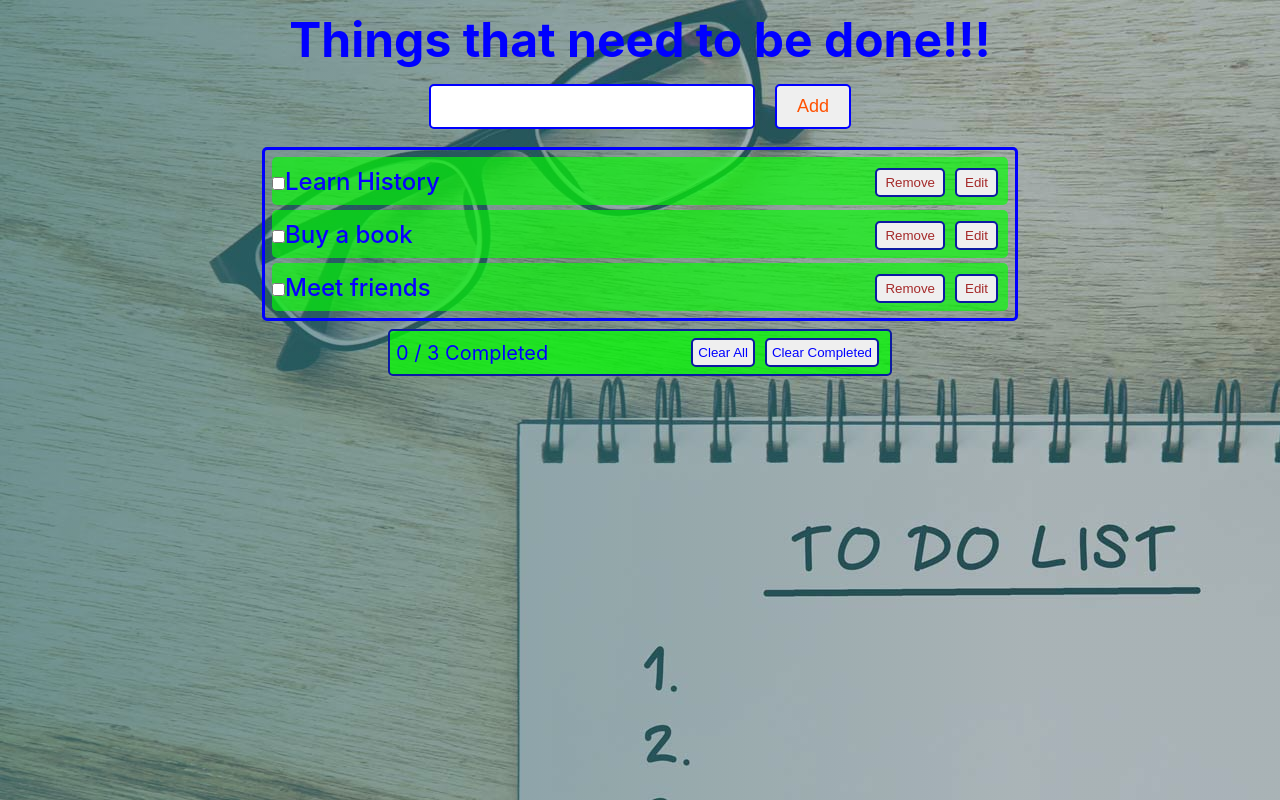
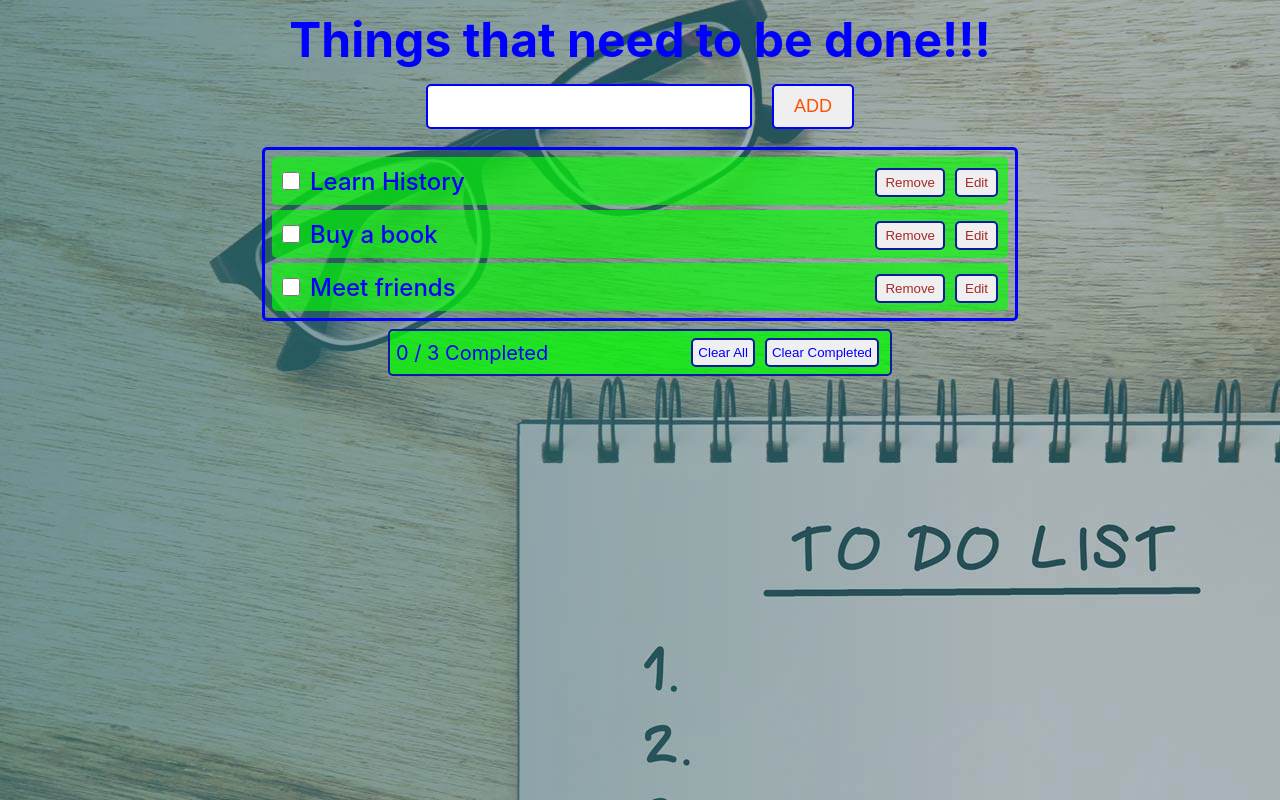
Before and after one commit to MrHovakimyan/ToDoApp_FunctionalComponents, a React (Create React App) app: page / in a window 1280 px wide. Built offline with nearby package versions, Linux system fonts and the light colour scheme; the HTML template or start-up script is replaced by a standard one.

Commit message:
fix: Styles edited

```diff
--- a/src/App.css
+++ b/src/App.css
@@ -46,10 +46,12 @@
   margin-left: 10px;
   padding: 10px 20px;
   font-size: 18px;
+  text-transform: uppercase;
 }
 .addBtn:hover {
   cursor: pointer;
   background-color: rgb(32, 184, 32);
+  transform: scale(1.2);
 }
 /* ------------------------------------------ */
 
@@ -86,9 +88,15 @@
 .toDoItemLbl:hover {
   cursor: pointer;
 }
+.toDoItemLblCheckBox {
+  margin: 0px 10px;
+  width: 18px;
+  height: 18px;
+}
 .toDoItemLblCheckBox:hover {
   border: 1px solid black;
   cursor: pointer;
+  transform: scale(1.5);
 }
 .todoItem {
   margin: 5px;
@@ -105,6 +113,7 @@
 .todoItemBtn:hover {
   cursor: pointer;
   background-color: yellowgreen;
+  transform: scale(1.2);
 }
 
 .draggable {
@@ -143,4 +152,5 @@
 .completedBtn:hover {
   cursor: pointer;
   background-color: yellowgreen;
+  transform: scale(1.1);
 }
```
